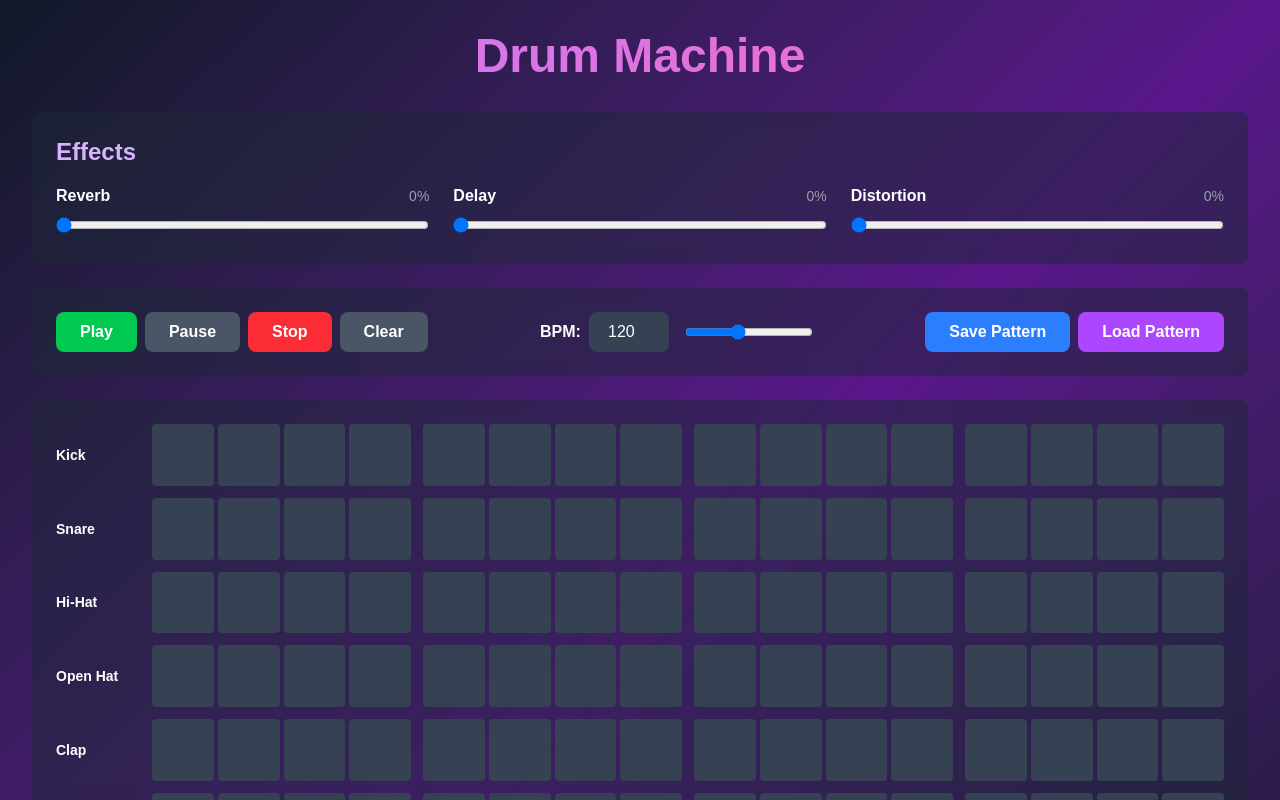
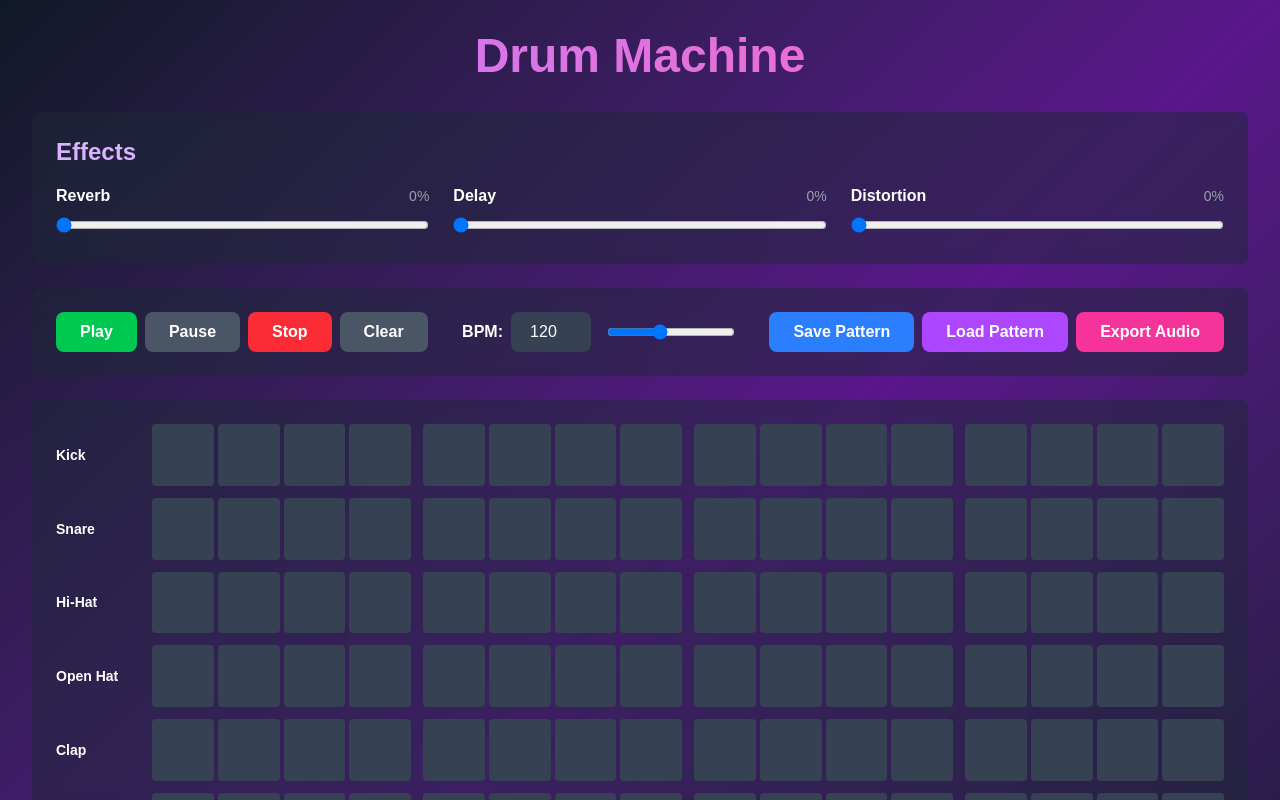
Before and after one commit to null-shot-apps/drum-inst, a Next.js app in the folder packages/drum-inst/: page / in a window 1280 px wide. Built offline with nearby package versions, Linux system fonts and the light colour scheme.

Commit message:
AI chat session: Updated code and files

```diff
--- a/packages/drum-inst/src/app/page.tsx
+++ b/packages/drum-inst/src/app/page.tsx
@@ -89,6 +89,7 @@ export default function DrumMachine() {
   const [reverb, setReverb] = useState(0);
   const [delay, setDelay] = useState(0);
   const [distortion, setDistortion] = useState(0);
+  const [isExporting, setIsExporting] = useState(false);
 
   const audioContextRef = useRef<AudioContext | null>(null);
   const schedulerRef = useRef<number | null>(null);
@@ -445,6 +446,222 @@ export default function DrumMachine() {
     }
   };
 
+  const handleExport = async () => {
+    const ctx = audioContextRef.current;
+    if (!ctx) return;
+
+    setIsExporting(true);
+
+    try {
+      // Create offline context for rendering
+      const stepDuration = 60 / bpm / 4;
+      const totalBars = 4;
+      const totalSteps = STEPS * totalBars;
+      const duration = stepDuration * totalSteps;
+
+      const offlineCtx = new OfflineAudioContext(2, ctx.sampleRate * duration, ctx.sampleRate);
+
+      // Create effects chain for offline rendering
+      const offlineMaster = offlineCtx.createGain();
+      offlineMaster.connect(offlineCtx.destination);
+
+      const offlineReverb = offlineCtx.createConvolver();
+      offlineReverb.connect(offlineMaster);
+
+      // Create impulse response
+      const impulseLength = offlineCtx.sampleRate * 2;
+      const impulse = offlineCtx.createBuffer(2, impulseLength, offlineCtx.sampleRate);
+      for (let channel = 0; channel < 2; channel++) {
+        const channelData = impulse.getChannelData(channel);
+        for (let i = 0; i < impulseLength; i++) {
+          channelData[i] = (Math.random() * 2 - 1) * Math.pow(1 - i / impulseLength, 2);
+        }
+      }
+      offlineReverb.buffer = impulse;
+
+      const offlineDelay = offlineCtx.createDelay(1);
+      offlineDelay.delayTime.value = 0.25;
+      const offlineDelayFeedback = offlineCtx.createGain();
+      offlineDelayFeedback.gain.value = delay / 100 * 0.5;
+      offlineDelay.connect(offlineDelayFeedback);
+      offlineDelayFeedback.connect(offlineDelay);
+      offlineDelay.connect(offlineReverb);
+
+      const offlineDistortion = offlineCtx.createWaveShaper();
+      offlineDistortion.curve = makeDistortionCurve(distortion / 10);
+      offlineDistortion.connect(offlineDelay);
+
+      // Schedule all sounds
+      for (let bar = 0; bar < totalBars; bar++) {
+        for (let step = 0; step < STEPS; step++) {
+          const time = (bar * STEPS + step) * stepDuration;
+
+          pattern.forEach((drumPattern, drumIndex) => {
+            if (drumPattern[step]) {
+              const drumId = DRUM_SOUNDS[drumIndex].id;
+
+              // Create sound for offline rendering
+              const osc = offlineCtx.createOscillator();
+              const gain = offlineCtx.createGain();
+              const filter = offlineCtx.createBiquadFilter();
+
+              osc.connect(filter);
+              filter.connect(gain);
+              gain.connect(offlineDistortion);
+
+              const MIN_FREQ = 0.01;
+              const MIN_GAIN = 0.001;
+
+              switch (drumId) {
+                case 'kick':
+                  osc.frequency.setValueAtTime(150, time);
+                  osc.frequency.exponentialRampToValueAtTime(Math.max(MIN_FREQ, 20), time + 0.5);
+                  gain.gain.setValueAtTime(1, time);
+                  gain.gain.exponentialRampToValueAtTime(MIN_GAIN, time + 0.5);
+                  break;
+                case 'snare':
+                  osc.type = 'triangle';
+                  osc.frequency.setValueAtTime(200, time);
+                  filter.type = 'highpass';
+                  filter.frequency.setValueAtTime(1000, time);
+                  gain.gain.setValueAtTime(0.7, time);
+                  gain.gain.exponentialRampToValueAtTime(MIN_GAIN, time + 0.2);
+                  break;
+                case 'hihat':
+                  osc.type = 'square';
+                  osc.frequency.setValueAtTime(300, time);
+                  filter.type = 'highpass';
+                  filter.frequency.setValueAtTime(5000, time);
+                  gain.gain.setValueAtTime(0.3, time);
+                  gain.gain.exponentialRampToValueAtTime(MIN_GAIN, time + 0.05);
+                  break;
+                case 'openhat':
+                  osc.type = 'square';
+                  osc.frequency.setValueAtTime(250, time);
+                  filter.type = 'highpass';
+                  filter.frequency.setValueAtTime(4000, time);
+                  gain.gain.setValueAtTime(0.35, time);
+                  gain.gain.exponentialRampToValueAtTime(MIN_GAIN, time + 0.3);
+                  break;
+                case 'clap':
+                  osc.type = 'sawtooth';
+                  osc.frequency.setValueAtTime(400, time);
+                  filter.type = 'bandpass';
+                  filter.frequency.setValueAtTime(1500, time);
+                  gain.gain.setValueAtTime(0.5, time);
+                  gain.gain.exponentialRampToValueAtTime(MIN_GAIN, time + 0.1);
+                  break;
+                case 'tom':
+                  osc.frequency.setValueAtTime(180, time);
+                  osc.frequency.exponentialRampToValueAtTime(Math.max(MIN_FREQ, 30), time + 0.4);
+                  gain.gain.setValueAtTime(0.8, time);
+                  gain.gain.exponentialRampToValueAtTime(MIN_GAIN, time + 0.4);
+                  break;
+                case 'lowtom':
+                  osc.frequency.setValueAtTime(120, time);
+                  osc.frequency.exponentialRampToValueAtTime(Math.max(MIN_FREQ, 20), time + 0.5);
+                  gain.gain.setValueAtTime(0.85, time);
+                  gain.gain.exponentialRampToValueAtTime(MIN_GAIN, time + 0.5);
+                  break;
+                case 'rim':
+                  osc.type = 'triangle';
+                  osc.frequency.setValueAtTime(800, time);
+                  gain.gain.setValueAtTime(0.4, time);
+                  gain.gain.exponentialRampToValueAtTime(MIN_GAIN, time + 0.08);
+                  break;
+                case 'cowbell':
+                  osc.type = 'square';
+                  osc.frequency.setValueAtTime(540, time);
+                  filter.type = 'bandpass';
+                  filter.frequency.setValueAtTime(800, time);
+                  gain.gain.setValueAtTime(0.5, time);
+                  gain.gain.exponentialRampToValueAtTime(MIN_GAIN, time + 0.15);
+                  break;
+                case 'crash':
+                  osc.type = 'sawtooth';
+                  osc.frequency.setValueAtTime(450, time);
+                  filter.type = 'highpass';
+                  filter.frequency.setValueAtTime(3000, time);
+                  gain.gain.setValueAtTime(0.4, time);
+                  gain.gain.exponentialRampToValueAtTime(MIN_GAIN, time + 0.8);
+                  break;
+              }
+
+              osc.start(time);
+              osc.stop(time + 1);
+            }
+          });
+        }
+      }
+
+      // Render audio
+      const renderedBuffer = await offlineCtx.startRendering();
+
+      // Convert to WAV
+      const wav = audioBufferToWav(renderedBuffer);
+      const blob = new Blob([wav], { type: 'audio/wav' });
+      const url = URL.createObjectURL(blob);
+
+      // Download
+      const a = document.createElement('a');
+      a.href = url;
+      a.download = `drum-pattern-${Date.now()}.wav`;
+      a.click();
+
+      URL.revokeObjectURL(url);
+    } catch (e) {
+      console.error('Export failed:', e);
+      alert('Export failed. Please try again.');
+    } finally {
+      setIsExporting(false);
+    }
+  };
+
+  // Convert AudioBuffer to WAV format
+  const audioBufferToWav = (buffer: AudioBuffer): ArrayBuffer => {
+    const length = buffer.length * buffer.numberOfChannels * 2;
+    const arrayBuffer = new ArrayBuffer(44 + length);
+    const view = new DataView(arrayBuffer);
+
+    // WAV header
+    const writeString = (offset: number, string: string) => {
+      for (let i = 0; i < string.length; i++) {
+        view.setUint8(offset + i, string.charCodeAt(i));
+      }
+    };
+
+    writeString(0, 'RIFF');
+    view.setUint32(4, 36 + length, true);
+    writeString(8, 'WAVE');
+    writeString(12, 'fmt ');
+    view.setUint32(16, 16, true);
+    view.setUint16(20, 1, true);
+    view.setUint16(22, buffer.numberOfChannels, true);
+    view.setUint32(24, buffer.sampleRate, true);
+    view.setUint32(28, buffer.sampleRate * buffer.numberOfChannels * 2, true);
+    view.setUint16(32, buffer.numberOfChannels * 2, true);
+    view.setUint16(34, 16, true);
+    writeString(36, 'data');
+    view.setUint32(40, length, true);
+
+    // Write audio data
+    const channels = [];
+    for (let i = 0; i < buffer.numberOfChannels; i++) {
+      channels.push(buffer.getChannelData(i));
+    }
+
+    let offset = 44;
+    for (let i = 0; i < buffer.length; i++) {
+      for (let channel = 0; channel < buffer.numberOfChannels; channel++) {
+        const sample = Math.max(-1, Math.min(1, channels[channel][i]));
+        view.setInt16(offset, sample < 0 ? sample * 0x8000 : sample * 0x7FFF, true);
+        offset += 2;
+      }
+    }
+
+    return arrayBuffer;
+  };
+
   return (
     <div className="min-h-screen bg-gradient-to-br from-gray-900 via-purple-900 to-gray-900 text-white p-4 md:p-8">
       <div className="max-w-7xl mx-auto">
@@ -567,6 +784,13 @@ export default function DrumMachine() {
                 className="px-6 py-2 bg-purple-500 hover:bg-purple-600 rounded-lg font-semibold transition-colors"
               >
                 Load Pattern
+              </button>
+              <button
+                onClick={handleExport}
+                disabled={isExporting}
+                className="px-6 py-2 bg-pink-500 hover:bg-pink-600 disabled:bg-gray-600 disabled:cursor-not-allowed rounded-lg font-semibold transition-colors"
+              >
+                {isExporting ? 'Exporting...' : 'Export Audio'}
               </button>
             </div>
           </div>
```
